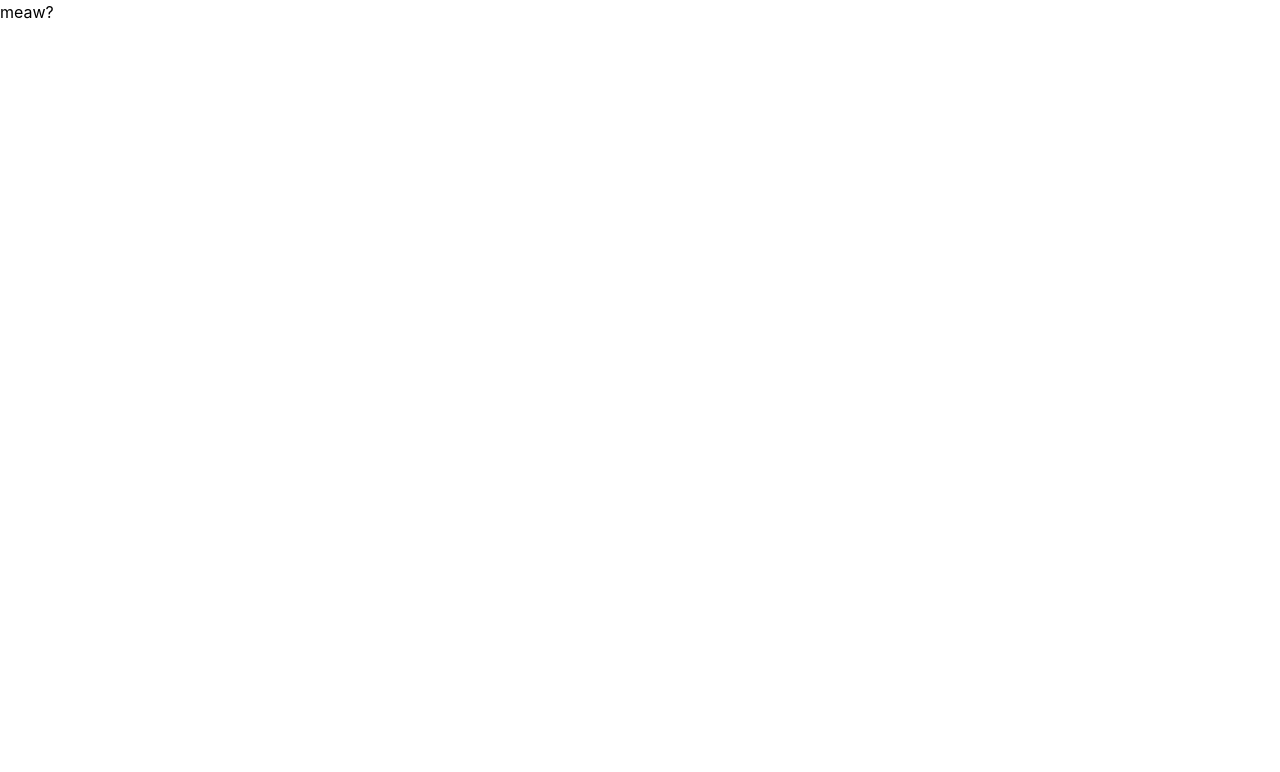
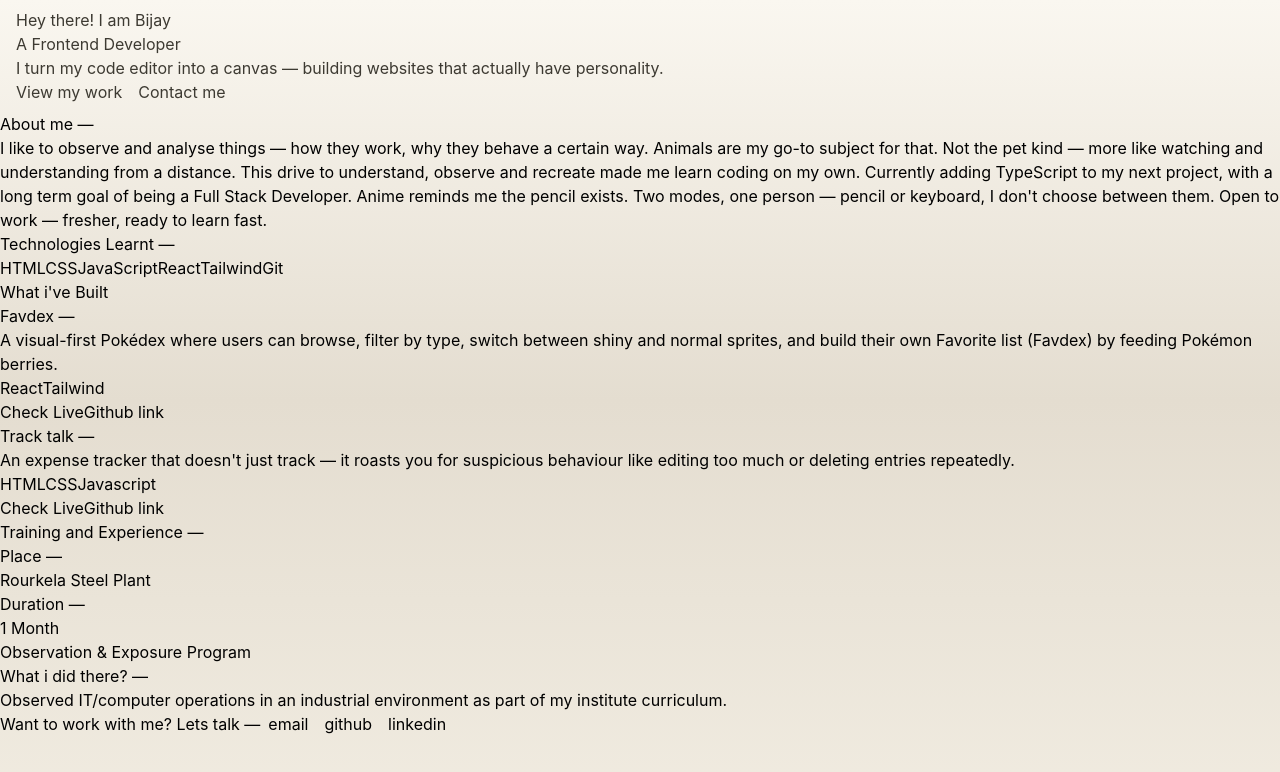
Before and after one commit to Bijay-Codes/Portfolio, a React app: page / in a window 1280 px wide. Shown: the top 772 px of the page. Built offline with nearby package versions, Linux system fonts and the light colour scheme; the HTML template or start-up script is replaced by a standard one.

Commit message:
basic data for portfolio added, upnext-styling it

```diff
--- a/src/App.css
+++ b/src/App.css
@@ -0,0 +1,27 @@
+:root {
+  /* Paper */
+  --paper-bright: #faf7f0;
+  --paper-base:   #f0ebe0;
+  --paper-aged:   #e4ddd0;
+  --paper-worn:   #d4cfc4;
+
+  /* Pencil */
+  --pencil-light:  #e8e0cc;
+  --pencil-mid:    #c9bfa8;
+  --pencil-smudge: #9c9080;
+  --pencil-dark:   #6b6355;
+  --pencil-heavy:  #3d3a32;
+  --pencil-construction: #c4a882;
+
+  /* Pen & Ink */
+  --ink-ballpoint: #4a5568;
+  --ink-sepia:     #7c5c38;
+  --ink-brush:     #2a2520;
+  --ink-black:     #1c1a16;
+  --ink-red:       #a83232;
+  --ink-fineliner: #2d6a6a;
+
+  /* Fonts */
+  --font-head:       'Kalam', cursive;
+  --font-body: 'Architects Daughter', cursive;
+}
--- a/src/App.jsx
+++ b/src/App.jsx
@@ -1,8 +1,20 @@
 import './App.css'
-
+import { RenderHeroSection } from './project-codes/components/hero-section';
+import { RenderAboutSection } from './project-codes/components/about-section';
+import { RenderSkills } from './project-codes/components/skills';
+import { RenderProjects } from './project-codes/components/projects';
+import { RenderExperience } from './project-codes/components/experience';
+import { RenderContacts } from './project-codes/components/contacts';
 function App() {
   return (
-    <div>meaw?</div>
+    <div>
+      <RenderHeroSection />
+      <RenderAboutSection />
+      <RenderSkills />
+      <RenderProjects />
+      <RenderExperience />
+      <RenderContacts />
+    </div>
   )
 }
 
--- a/src/index.css
+++ b/src/index.css
@@ -1 +1,9 @@
 @import 'tailwindcss';
+
+body{
+    background: var(--paper-base);
+}
+#root{
+    background: linear-gradient(to bottom, var(--paper-bright), var(--paper-aged), var(--paper-base));
+    height: 100vh;
+}
--- /dev/null
+++ b/src/project-codes/Data/portfolio-data.js
@@ -0,0 +1,46 @@
+export const portfolioData = {
+    skills: ["HTML", "CSS", "JavaScript", "React", "Tailwind", "Git"],
+
+    projects: [
+        {
+            name: "Favdex",
+            description: `A visual-first Pokédex where users can browse, filter by type,
+             switch between shiny and normal sprites,
+             and build their own Favorite list (Favdex) by feeding Pokémon berries.`,
+            techStack: ['React', 'Tailwind'],
+            github: "https://github.com/Bijay-Codes/Favdex",
+            live: "https://favdex.vercel.app",
+            caseStudy: "./case-study.html",
+        },
+        {
+            name: "Track talk",
+            description: "An expense tracker that doesn't just track — it roasts you for suspicious behaviour like editing too much or deleting entries repeatedly.",
+            techStack: ['HTML', 'CSS', 'Javascript'],
+            github: "https://github.com/Bijay-Codes/Expenses-Tracker",
+            live: "https://track-talker.vercel.app",
+        },
+    ],
+
+    training: {
+        place: "Rourkela Steel Plant",
+        duration: "1 Month",
+        type: "Observation & Exposure Program",
+        description: "Observed IT/computer operations in an industrial environment as part of my institute curriculum.",
+    },
+
+    sketches: [
+        { name: "Jaguar", path: "/assets/sketches/jaguar.jpg" },
+        { name: "Zoro", path: "/assets/sketches/zoro.jpg" },
+        { name: "King Kong", path: "/assets/sketches/kingkong.jpg" },
+        { name: "Pain", path: "/assets/sketches/pain.jpg" },
+        { name: "Pennywise", path: "/assets/sketches/pennywise.jpg" },
+    ],
+
+    contact: {
+        social: [
+            ['email', "bijayprojects@gmail.com"],
+            ['github', "https://github.com/Bijay-Codes"],
+            ['linkedin', "https://www.linkedin.com/in/bijay-verma-876b353a4/"],
+        ]
+    },
+}
--- /dev/null
+++ b/src/project-codes/components/about-section.jsx
@@ -0,0 +1,15 @@
+export function RenderAboutSection() {
+    return (
+        <section>
+            <h2>About me —</h2>
+            I like to observe and analyse things — how they work, why they behave a certain way. Animals are my go-to subject for that.
+            Not the pet kind — more like watching and understanding from a distance.
+            This drive to understand, observe and recreate made me learn coding on my own.
+            Currently adding TypeScript to my next project,
+            with a long term goal of being a Full Stack Developer.
+            Anime reminds me the pencil exists.
+            Two modes, one person — pencil or keyboard, I don't choose between them.
+            Open to work — fresher, ready to learn fast.
+        </section>
+    )
+}
--- /dev/null
+++ b/src/project-codes/components/contacts.jsx
@@ -0,0 +1,13 @@
+import { portfolioData } from "../Data/portfolio-data"
+export function RenderContacts() {
+    return (
+        <footer id="contacts" className="flex gap-2">
+            <div>Want to work with me? Lets talk —</div>
+            <ul className="flex gap-4">
+                {portfolioData.contact.social.map(link => {
+                    return <li><a href={link[1]}>{link[0]}</a></li>
+                })}
+            </ul>
+        </footer>
+    )
+}
--- /dev/null
+++ b/src/project-codes/components/experience.jsx
@@ -0,0 +1,17 @@
+import { portfolioData } from "../Data/portfolio-data"
+export function RenderExperience() {
+    return (
+        <section>
+            <h2>Training and Experience —</h2>
+            <span>Place — </span>
+            <div>
+                {portfolioData.training.place}
+            </div>
+            <span>Duration — </span>
+            <div>{portfolioData.training.duration}</div>
+            <div>{portfolioData.training.type}</div>
+            <h3>What i did there? — </h3>
+            <div>{portfolioData.training.description}</div>
+        </section>
+    )
+}
--- /dev/null
+++ b/src/project-codes/components/hero-section.jsx
@@ -0,0 +1,15 @@
+export function RenderHeroSection() {
+    return (
+        <main className="flex flex-col justify-center px-4 py-2 text-(--pencil-heavy)">
+            <h1>
+                Hey there! I am Bijay
+            </h1>
+            <div>A Frontend Developer</div>
+            <div>I turn my code editor into a canvas — building websites that actually have personality.</div>
+            <div className="flex gap-4">
+                <a href="#projects">View my work</a>
+                <a href="#contacts">Contact me</a>
+            </div>
+        </main>
+    )
+}
--- /dev/null
+++ b/src/project-codes/components/projects.jsx
@@ -0,0 +1,24 @@
+import { portfolioData } from "../Data/portfolio-data";
+
+export function RenderProjects() {
+    return (
+        <section id="projects">
+            <h2>What i've Built</h2>
+            {
+                portfolioData.projects.map(proj => {
+                    return (
+                        <div>
+                            <div>{proj.name} — </div>
+                            <div>{proj.description}</div>
+                            <div>
+                                {proj.techStack.map(data => <span>{data}</span>)}
+                            </div>
+                            <a href={proj.live} target="_blank">Check Live</a>
+                            <a href={proj.github} target="_blank">Github link</a>
+                        </div>
+                    )
+                })
+            }
+        </section>
+    )
+}
--- /dev/null
+++ b/src/project-codes/components/skills.jsx
@@ -0,0 +1,11 @@
+import { portfolioData } from "../Data/portfolio-data";
+export function RenderSkills() {
+    return (
+        <section>
+            <h2>Technologies Learnt —</h2>
+            {portfolioData.skills.map(data => {
+                return <span>{data}</span>
+            })}
+        </section>
+    )
+}
```
Also changed, not shown: 1 other file (tests, documents, lock files or other folders).
